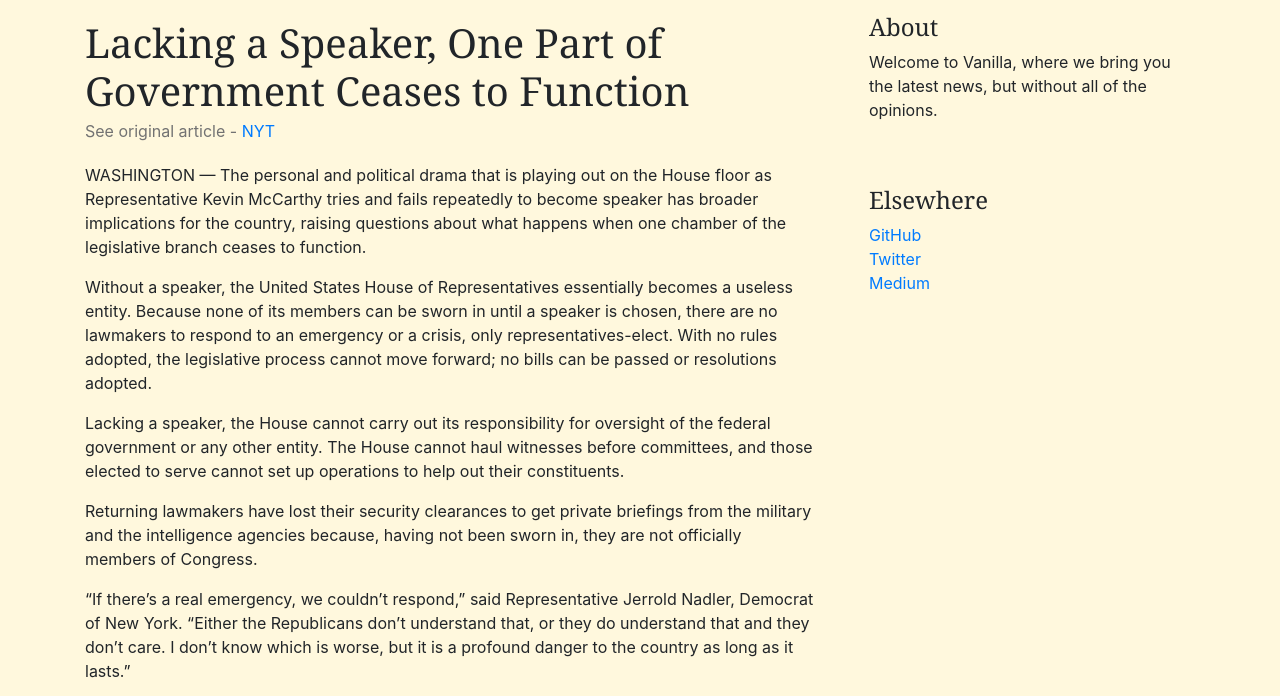
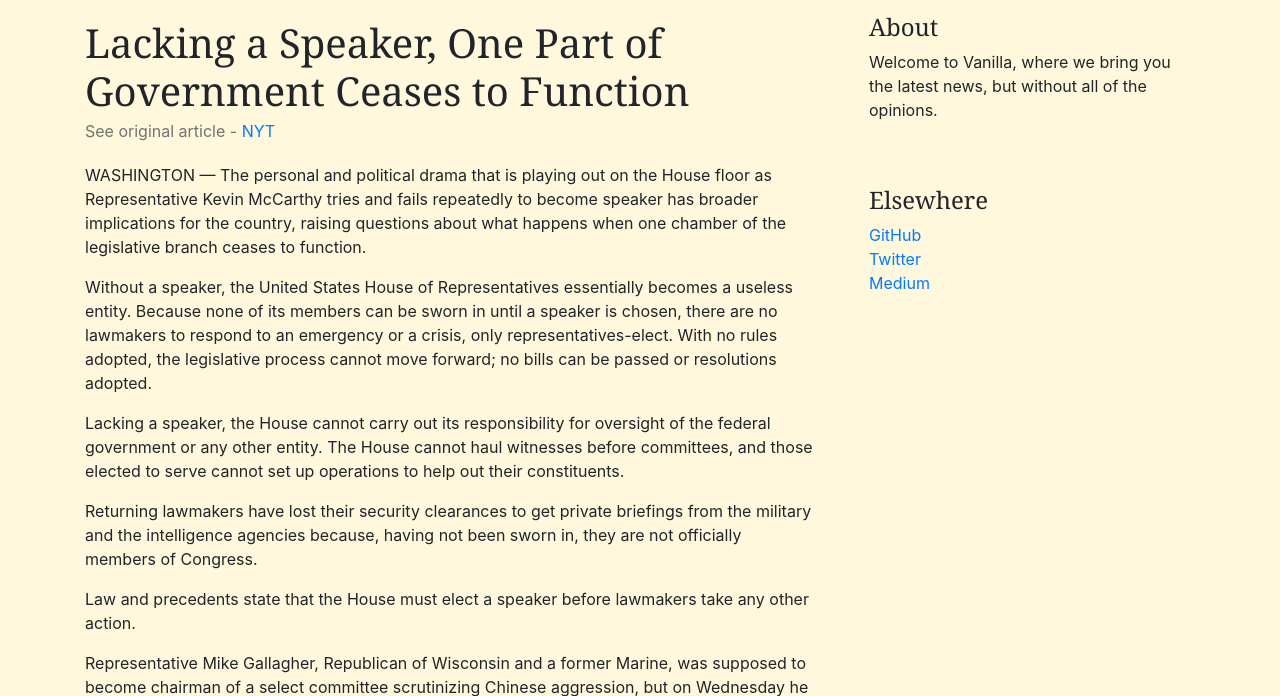
Before and after one commit to cw12574/vanilla, a plain HTML site: page article1.html in a window 1280 px wide. Shown: the part 80-776 px from the top of the page. Drawn offline with nearby package versions, Linux system fonts and the light colour scheme.

Commit message:
Add files via upload

```diff
--- a/article1.html
+++ b/article1.html
@@ -91,7 +91,7 @@
         <p> Returning lawmakers have lost their security clearances to get private briefings from the military and the intelligence agencies because, having not been sworn in, they are not officially members of Congress.</p>
 
 
-        <p> “If there’s a real emergency, we couldn’t respond,” said Representative Jerrold Nadler, Democrat of New York. “Either the Republicans don’t understand that, or they do understand that and they don’t care. I don’t know which is worse, but it is a profound danger to the country as long as it lasts.”</p>
+
         <p> Law and precedents state that the House must elect a speaker before lawmakers take any other action.</p>
 
 
```
Also changed, not shown: index.html (+1 -1 lines).
